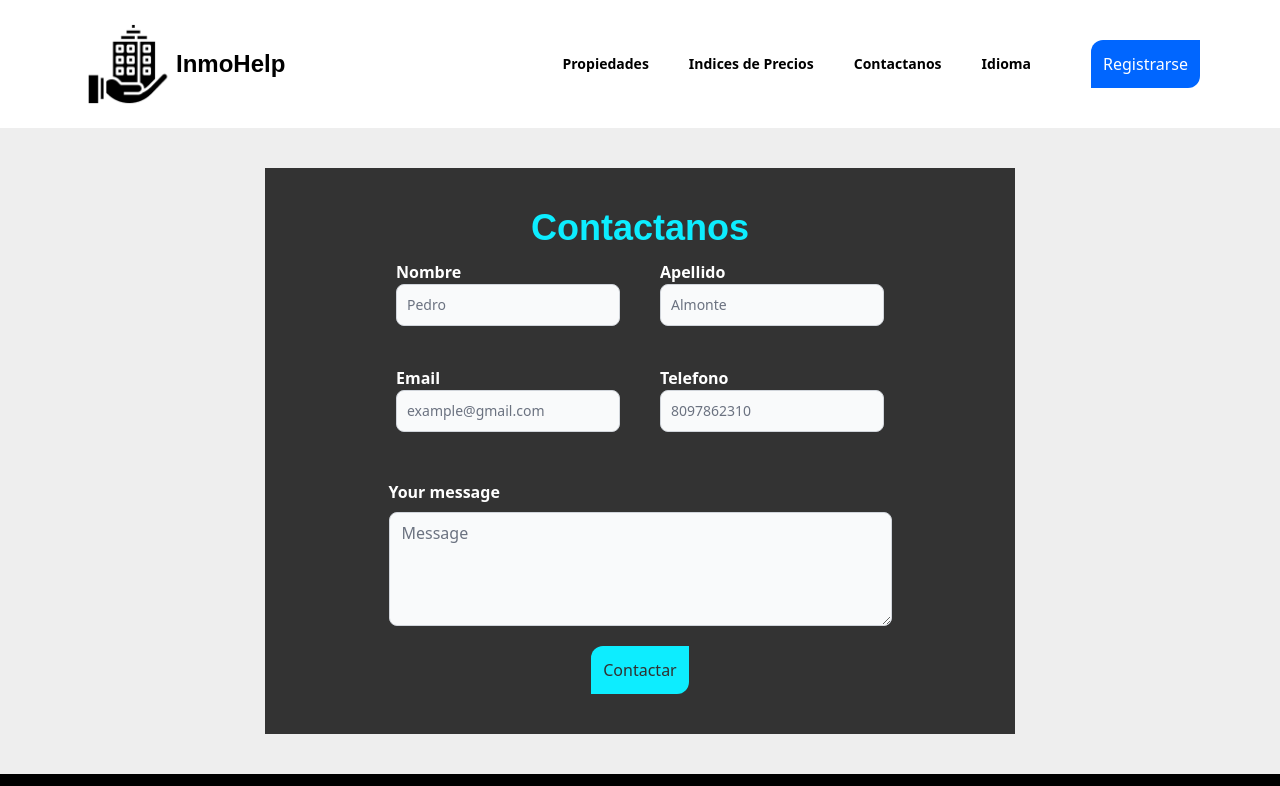
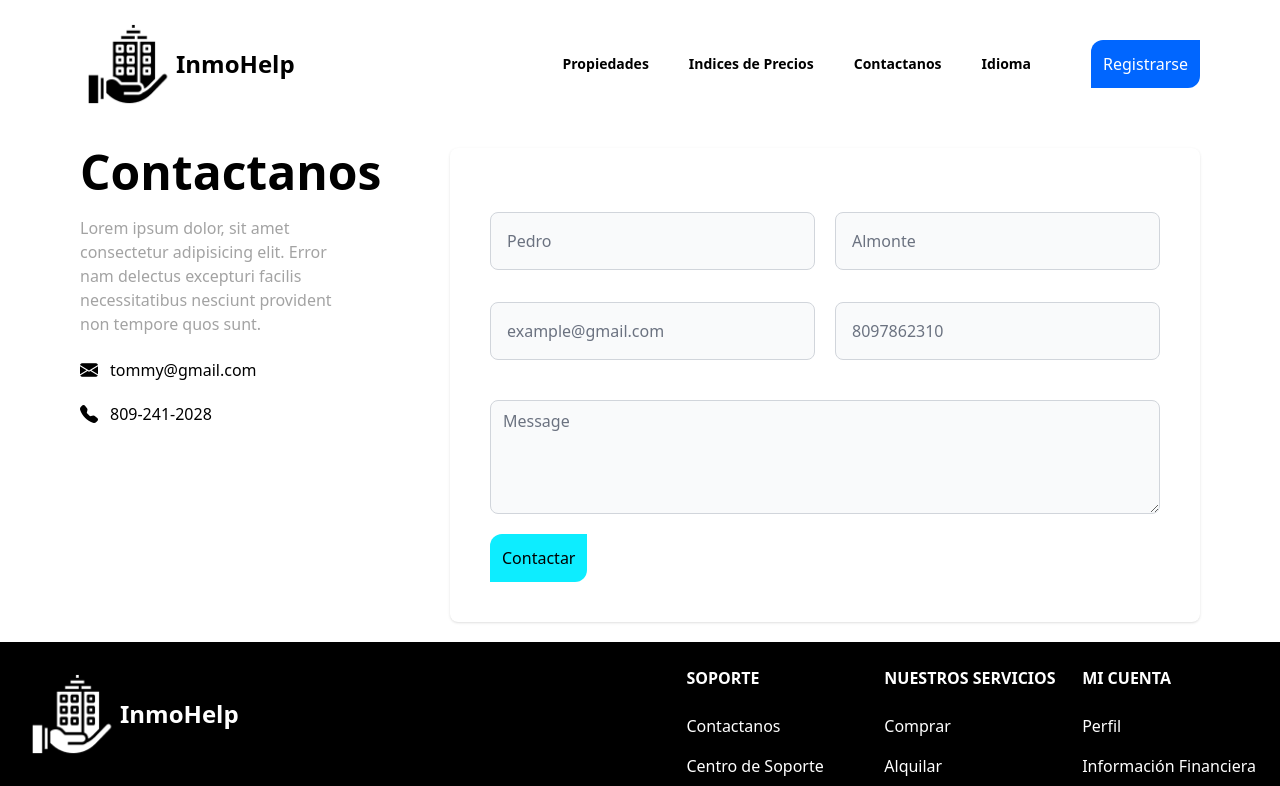
Before and after one commit to Tommy-S05/inmohelp, a Next.js app: page /contactus in a window 1280 px wide. Shown: the top 786 px of the page. Built offline with nearby package versions, Linux system fonts and the light colour scheme.

Commit message:
contact us page added and font family fixed

```diff
--- a/src/app/contactus/page.js
+++ b/src/app/contactus/page.js
@@ -1,68 +1,83 @@
-'use client';
+"use client";
 import Image from "next/image";
-import {Label, Textarea, TextInput} from "flowbite-react";
+import { Label, Textarea, TextInput } from "flowbite-react";
+import Head from "next/head";
+
+export const metadata = {
+  title: "Contactanos :)",
+  description: "Generated by create next app",
+};
 
 export default function Contactus() {
   return (
-        <main>
-            <section id={'contactus'} className={'w-full flex justify-center bg-[#EEEEEE] py-10'}>
-                <div className={"bg-[#333333] w-[750px] justify-center items-center py-10"}>
-                    <h1 className={'text-4xl text-[#0DEDFF] font-bold text-center'}>Contactanos</h1>
-                    <div className="max-w-full flex justify-center items-center py-3">
-                        <div className="mb-2 block px-5">
-                            <label className={'text-white text-md font-bold'}>
-                                Nombre
-                            </label>
+    <section id={"contactus"} className="flex justify-between px-20 py-5">
+      <div className=" space-y-5">
+        <h2 className=" text-5xl font-bold">Contactanos</h2>
+        <p className=" text-neutral-400 w-64">
+          Lorem ipsum dolor, sit amet consectetur adipisicing elit. Error nam
+          delectus excepturi facilis necessitatibus nesciunt provident non
+          tempore quos sunt.
+        </p>
+        <ul className="[&>li]:flex [&>li]:items-center [&>li]:space-x-3 [&>li>i]:text-lg space-y-4">
+          <li>
+            <i class="bi bi-envelope-fill"></i>
+            <p>tommy@gmail.com</p>
+          </li>
+          <li>
+            <i class="bi bi-telephone-fill"></i> <p>809-241-2028</p>
+          </li>
+        </ul>
+      </div>
+
+      <div className={"bg-white shadow w-[750px]  py-10 px-10 rounded-lg"}>
+        <div className="flex space-x-5">
+          <div className="mb-2 block  w-full">
+            <label className={"text-white text-md font-bold"}>Nombre</label>
             <TextInput
               id="email4"
               placeholder="Pedro"
+              sizing={"lg"}
               required
               type="text"
             />
           </div>
-                        <div className="mb-2 block px-5">
-                            <label className={'text-white text-md font-bold'}>
-                                Apellido
-                            </label>
+          <div className="mb-2 block  w-full">
+            <label className={"text-white text-md font-bold"}>Apellido</label>
             <TextInput
               id="email4"
               placeholder="Almonte"
+              sizing={"lg"}
               required
               type="text"
             />
           </div>
         </div>
-                    <div className="max-w-full flex justify-center items-center py-5">
-                        <div className="mb-2 block px-5">
-                            <label className={'text-white text-md font-bold'}>
-                                Email
-                            </label>
+        <div className=" flex space-x-5">
+          <div className="mb-2 block w-full">
+            <label className={"text-white text-md font-bold"}>Email</label>
             <TextInput
               id="email4"
               placeholder="example@gmail.com"
               required
+              sizing={"lg"}
               type="email"
             />
           </div>
-                        <div className="mb-2 block px-5">
-                            <label className={'text-white text-md font-bold'}>
-                                Telefono
-                            </label>
+          <div className="mb-2 block w-full">
+            <label className={"text-white text-md font-bold"}>Telefono</label>
             <TextInput
               id="email4"
-                                placeholder='8097862310'
+              placeholder="8097862310"
+              sizing={"lg"}
               required
               type="number"
             />
           </div>
         </div>
 
-                    <div className="w-full flex justify-center items-center py-5" id="textarea">
-                        <div className={'block'}>
-                            <div className="mb-2 block">
-                                <label className={'text-white text-md font-bold'}>
-                                    Your message
-                                </label>
+        <div className="w-full pb-5" id="textarea">
+          <div className="mb-2 block w-full">
+            <label className={"text-white text-md font-bold"}>Tu mensaje</label>
           </div>
           <Textarea
             id="comment"
@@ -72,15 +87,12 @@ export default function Contactus() {
             cols={50}
           />
         </div>
-                    </div>
-                    <div className={'flex justify-center'}>
-                        <button
-                            className="bg-[#0DEDFF] p-3 text-[#313131] rounded-tl-xl rounded-br-xl hover:bg-[#0DEDFF]/80">
+        <div className={"flex "}>
+          <button className="bg-[#0DEDFF] p-3 text-black rounded-tl-xl rounded-br-xl hover:bg-[#0DEDFF]/80">
             Contactar
           </button>
         </div>
       </div>
     </section>
-        </main>
   );
 }
--- a/src/app/globals.css
+++ b/src/app/globals.css
@@ -3,9 +3,10 @@
 @tailwind utilities;
 @import url('https://fonts.googleapis.com/css2?family=Philosopher:wght@700&family=Roboto:wght@300;500&display=swap');
 
-h1{
-    font-family: 'Philosopher', sans-serif;
+.philosopher {
+    font-family: 'Philosopher';
 }
+.shadow {-webkit-box-shadow: 1px 7px 7px 1px rgba(0, 0, 0, 0.12) -moz-box-shadow 1px 7px 16px 1px rgba(0, 0, 0, 0.12) box-shadow 1px 7px 16px 1px rgba(0, 0, 0, 0.12)}
 
 main{
     @apply max-w-screen-2xl mx-auto
```
Also changed, not shown: src/app/layout.js (+7 -6 lines), src/app/page.js (+14 -11 lines). Lines whose indentation alone changed are shown as unchanged.
